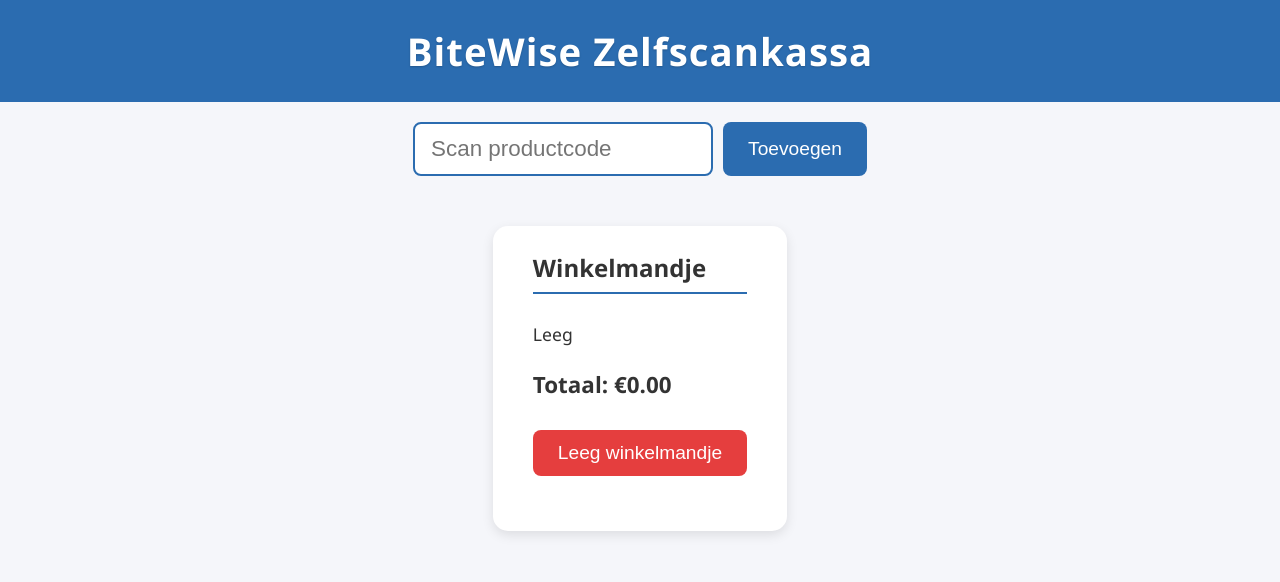
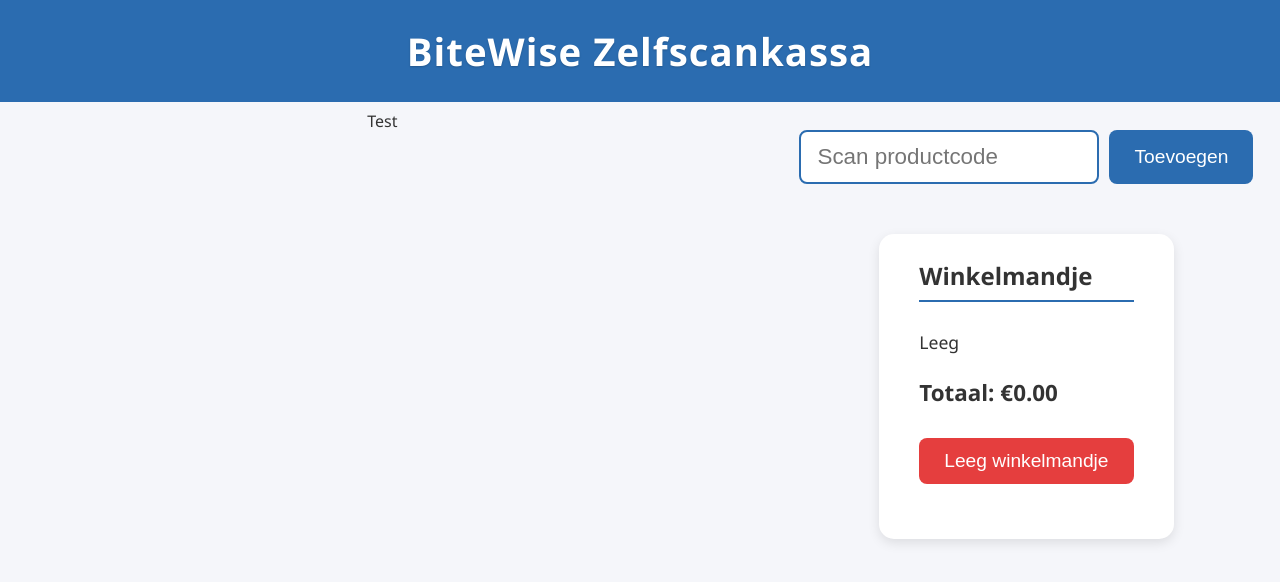
Before and after one commit to tomtheunissen/MENT-Zelfscankassa, a Flask app: page / in a window 1280 px wide. Shown: the top 582 px of the page. Run offline with Flask 3, Linux system fonts and the light colour scheme.

Commit message:
css grid

```diff
--- a/src/static/style.css
+++ b/src/static/style.css
@@ -1,4 +1,32 @@
 /* --- Algemene layout --- */
+
+
+.parent {
+    display: grid;
+    grid-template-columns: repeat(5, 1fr);
+    grid-template-rows: repeat(5, 1fr);
+    gap: 8px;
+}
+
+.div1 {
+    grid-column: span 5 / span 5;
+}
+
+.div2 {
+    grid-column: span 3 / span 3;
+    grid-row: span 4 / span 4;
+    grid-row-start: 2;
+}
+
+.div3 {
+    grid-column: span 2 / span 2;
+    grid-row: span 4 / span 4;
+    grid-column-start: 4;
+    grid-row-start: 2;
+}
+
+
+
 body {
   font-family: "Segoe UI", Arial, sans-serif;
   background-color: #f5f6fa;
--- a/src/templates/index.html
+++ b/src/templates/index.html
@@ -8,15 +8,20 @@
 </head>
 
 <body>
+<div class="parent">
+    <div class="div1">
       <h1>BiteWise Zelfscankassa</h1>
+    </div>
 
+    <div class="div2">
+      Test
+    </div>
+
+    <div class="div3">
       <form action="{{ url_for('scan') }}" method="post" class="scan-form" style="margin:20px 0">
         <input type="text" name="code" placeholder="Scan productcode" autofocus>
         <button type="submit">Toevoegen</button>
       </form>
-
-  <p class="error" role="alert">{% if fout %}{{ fout }}{% endif %}</p>
-
       <div class="cart">
         <h2>Winkelmandje</h2>
         <ul>
@@ -41,6 +46,13 @@
           <button type="submit">Leeg winkelmandje</button>
         </form>
       </div>
+    </div>
+</div>
+
+
+  <p class="error" role="alert">{% if fout %}{{ fout }}{% endif %}</p>
+
+
 
   <div id="toast" class="toast" role="status" aria-live="polite"></div>
 
```
Lines whose indentation alone changed are shown as unchanged.
